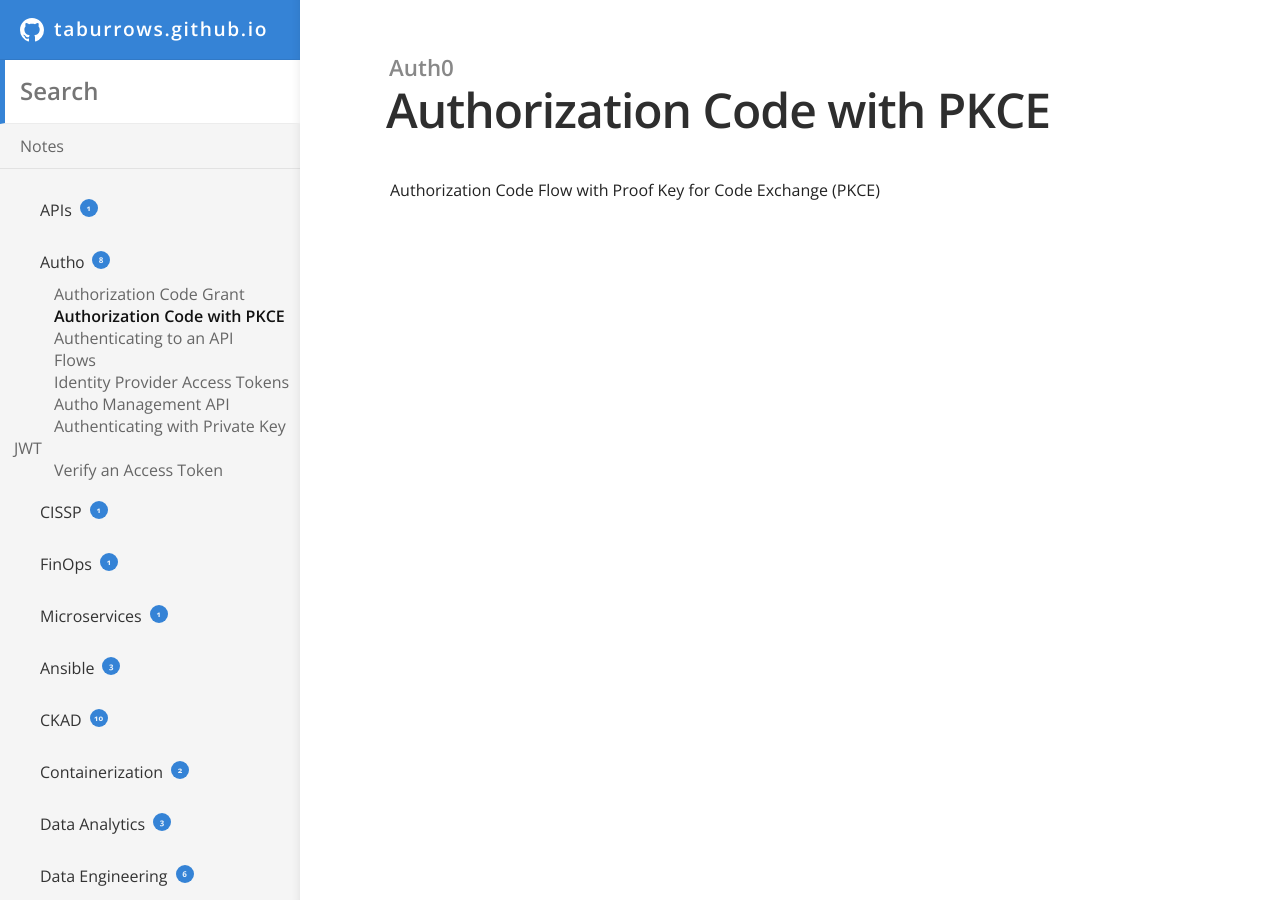
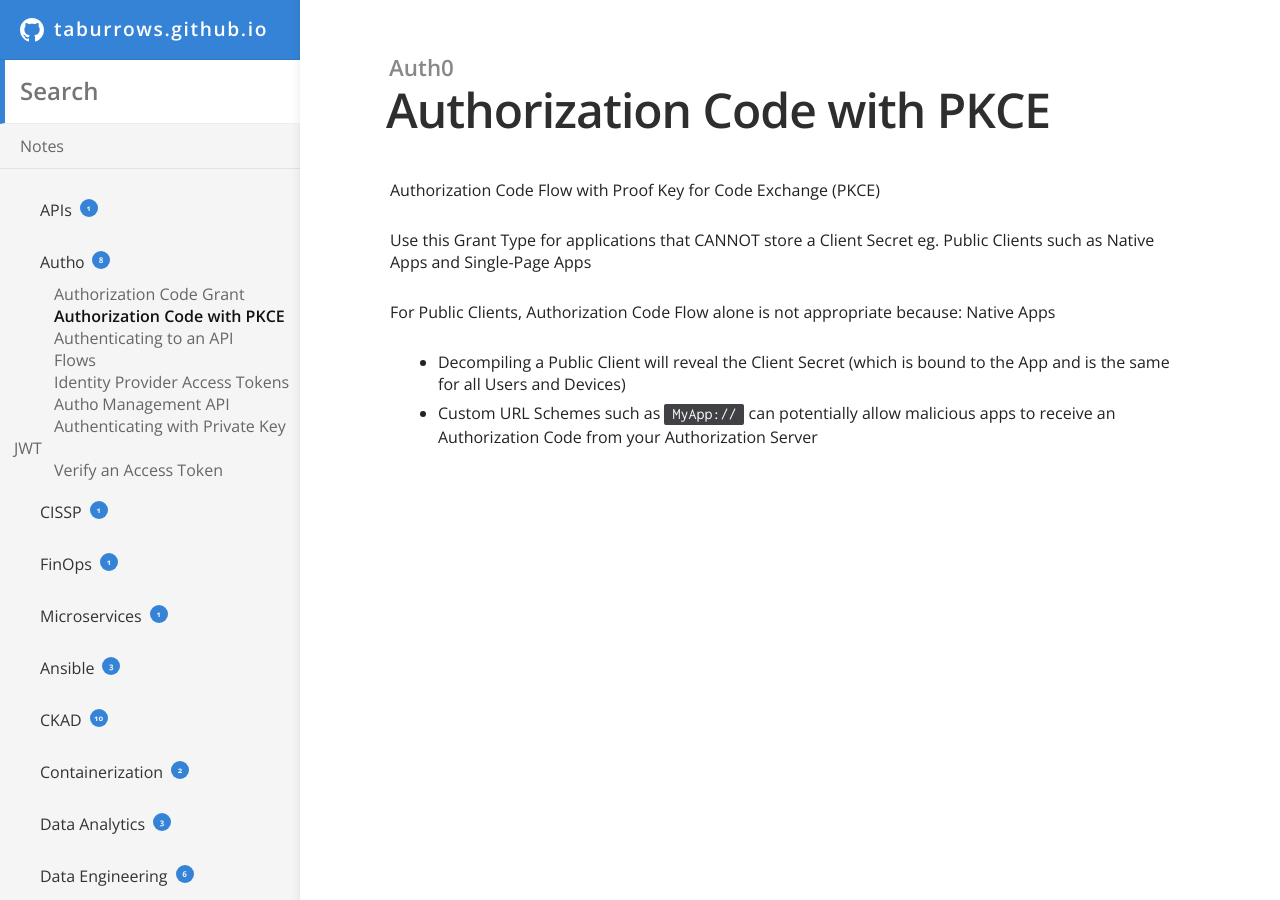
Before and after one commit to TABurrows/taburrows.github.io, a Jekyll site: the page built from _docs/Auth0/auth-code-w-pkce.md, in a window 1280 px wide and 900 px high. Built offline with Jekyll 4.4.1, drawn with Linux system fonts in a browser that asks for light colours.

Commit message:
Update Auth Code w PKCE

```diff
--- a/_docs/Auth0/auth-code-w-pkce.md
+++ b/_docs/Auth0/auth-code-w-pkce.md
@@ -4,3 +4,10 @@ category: Auth0
 order: 1
 ---
 Authorization Code Flow with Proof Key for Code Exchange (PKCE)
+
+Use this Grant Type for applications that CANNOT store a Client Secret eg. Public Clients such as Native Apps and Single-Page Apps
+
+For Public Clients, Authorization Code Flow alone is not appropriate because:
+Native Apps
+- Decompiling a Public Client will reveal the Client Secret (which is bound to the App and is the same for all Users and Devices)
+- Custom URL Schemes such as `MyApp://` can potentially allow malicious apps to receive an Authorization Code from your Authorization Server
```
